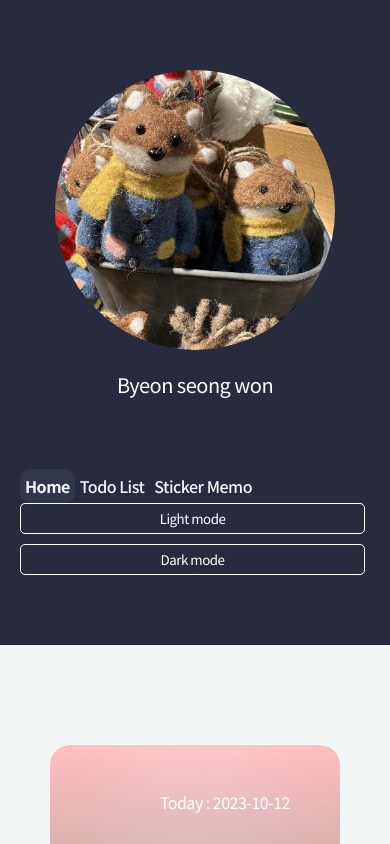
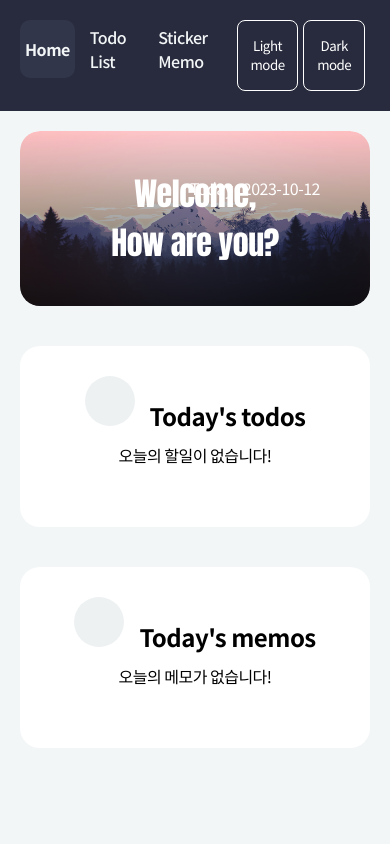
Before and after one commit to byeon-seong-won/git_mypage_study, a React (Create React App) app: page / in a window 390 px wide. Shown: the top 844 px of the page. Built offline with nearby package versions, Linux system fonts and the light colour scheme; a web font is replaced by a local one.

Commit message:
반응형 수정

```diff
--- a/src/App.css
+++ b/src/App.css
@@ -13,8 +13,8 @@
 
 /* 배경 색상 변경 */
 .wrap {background-color: #f3f6f7;width: 100%;margin: 0 auto;display: flex;height: 100%;min-height: 100vh;}
-.button {margin-bottom: 50px;display: flex;row-gap: 10px;justify-content: space-between;width: 100%;flex-direction: column;}
-.button button {flex: 1;border: 1px solid #fff;border-radius: 5px;cursor: pointer;margin-right: 5px;color: #fff;padding: 5px 8px;background-color: transparent;}
+.button {display: flex;row-gap: 10px;justify-content: space-between;width: 80%;flex-direction: column;margin: 0 auto 30px;}
+.button button {flex: 1;border: 1px solid #fff;border-radius: 0.5rem;cursor: pointer;margin-right: 5px;color: #fff;padding: 0.5rem 0.8rem;background-color: transparent;}
 .button button:hover {background-color: #fff;color: #282b3d;}
 
 
@@ -35,11 +35,11 @@
 }
 .menu.light {background-color: #f3f6f7;}
 .menu.light li.none {color: #32364a;}
-.menu.light li.on {color: #f3f6f7;font-weight: bold;background-color: #32364a;}
-.menu.light li {border: 0.12rem solid #32364a;}
-.menu.light li:hover {background-color: #32364a;color: #fff;}
-.menu.light .button button  {border: 0.12rem solid #32364a;color: #32364a;}
-.menu.light .button button:hover {background-color: #32364a;color: #fff;}
+.menu.light li.on {color: #32364a;font-weight: bold;background-color: #dde2e4;}
+/* .menu.light li {border: 0.12rem solid #32364a;} */
+.menu.light li:hover {background-color: #dde2e4;color: #32364a;}
+.menu.light .button button  {color: #32364a;border: 1px solid #d3d8da;}
+.menu.light .button button:hover {background-color: #dde2e4;color: #32364a;}
 
 
 .menu.dark {background: #282b3d;}
@@ -73,16 +73,17 @@
 .menu li>span:nth-child(1) {display: inline-block;width: 30px;}
 
 
-.menu>div>img {width: 80%;border-radius: 50%;margin-top: 50px;}
-.menu>div>p {color: #fff;text-align: center;font-size: 20px;margin-top: 20px;}
+.menu>div>img {width: 80%;border-radius: 50%;margin-top: 50px;max-width: 200px;}
+.menu>div>p {border-bottom: 1px solid #aaa;
+  padding-bottom: 30px;color: #fff;text-align: center;font-size:16px;margin-top: 20px;}
 .menu.light>div>p {color: #333;text-align: center;font-size: 20px;margin-top: 20px;}
-.menu>div>ul {margin-top: 60px;}
+.menu>div>ul {margin-top: 60px;display: flex;flex-direction: column;}
 
 
 
 
 /* 오른쪽 컨텐츠 여백 */
-.contWrap {padding: 100px 50px;flex: 3;}
+.contWrap {padding: 30px;flex: 3;}
 .contWrap.light {background-color: #f3f6f7;}
 .contWrap.dark {background: #282b3d;}
 .contWrap.dark .tabTitle {color: #fff;}
@@ -96,12 +97,34 @@
 .Tabcont h4 {margin: 0;}
 
 
+@media (min-width: 1024px) and (max-width: 1200px) {
+  .button {width: 100%;}
+}
+@media (min-width:360px) and (max-width:1024px) {
+
+  /* .wrap {flex-direction: column;}
+  .menu ul {display: flex;} */
+  .menu li>span:nth-child(1) {display: none;}
+}
+
+@media (min-width:768px) and (max-width:1024px) {
+  .menu {flex-direction: row;}
+  .menu>div {flex: 2.5;}
+  .menu>div.button {flex: 1;flex-direction: row;}
+  .menu>div>img, .menu>div>p {display: none;}
+  .menu>div>ul {margin-top: 0;flex-direction: row;gap: 30px;}
+  .button {margin-bottom: 0;}
+  .menu li {margin-top: 0;}
+}
 
 
-
-@media (min-width:360px) and (max-width:1024px) {
-
-  .wrap {flex-direction: column;}
-  .menu ul {display: flex;}
-  .menu li>span:nth-child(1) {display: none;}
+@media (min-width:320px) and (max-width:767.99px) {
+  .menu {flex-direction: row;}
+  .menu>div {flex: 2.5;}
+  .menu>div.button {flex: 1;flex-direction: row;}
+  .menu>div>img, .menu>div>p {display: none;}
+  .menu>div>ul {margin-top: 0;flex-direction: row;gap: 10px;}
+  .button {margin-bottom: 0;}
+  .menu li {margin-top: 0;}
+  .contWrap {padding: 20px;}
 }
--- a/src/main.css
+++ b/src/main.css
@@ -6,7 +6,7 @@
 .todaywrap>div {display: flex;flex-direction: column;justify-content: space-around;}
 
 /* 메인 - 이미지 컨텐츠 */
-.todaywrap>div>div.imgCont {position: relative;width: 100%;border-radius: 20px 20px 0 0;max-width: 1350px;margin: 0 auto;overflow: hidden;}
+.todaywrap>div>div.imgCont {position: relative;width: 100%;border-radius: 20px;max-width: 1350px;margin: 0 auto;overflow: hidden;}
 .todaywrap>div>div.imgCont:before {
   content: '';
   position: absolute;
@@ -17,9 +17,9 @@
   background: linear-gradient(to bottom, transparent, rgba(0, 0, 0,0.7));
 }
 .todaywrap>div>div.imgCont>span {color: #fff;padding: 5px 10px;border-radius: 5px;position: absolute;top: 40px;right: 40px;}
-.todaywrap>div>div.imgCont>img.indexImg {width: 100%;border-radius: 20px 20px 0 0;max-width: 1350px;margin: 0 auto;height: 500px}
-.todaywrap>div>div.imgCont>div {position: absolute;top: 50%;left: 50%;transform: translate(-50%,-50%);}
-.todaywrap>div>div.imgCont>div>h1 {color: #fff;font-size: 72px;text-align: center;font-family: 'Anton', sans-serif;}
+.todaywrap>div>div.imgCont>img.indexImg {width: 100%;border-radius: 20px;max-width: 1350px;margin: 0 auto;}
+.todaywrap>div>div.imgCont>div {position: absolute;top: 50%;left: 50%;transform: translate(-50%,-50%);width: 100%;}
+.todaywrap>div>div.imgCont>div>h1 {color: #fff;font-size: 5.5rem;text-align: center;font-family: 'Anton', sans-serif;}
 .todaywrap>div>div.imgCont>div>h4 {color: #fff;font-size: 30px;text-align: center;}
 
 
@@ -33,13 +33,45 @@
   width: 100%;
 }
 .todaywrap>div>div.bottomCont>div {margin-top: 40px;text-align: center;flex: 1;background-color: #fff;border-radius: 20px;padding: 20px;}
-.todaywrap>div>div.bottomCont>div img {background-color: #edf1f2;border-radius: 50%;width: 50px;height: 50px;}
-.todaywrap>div>div.bottomCont>div h4 {font-size: 16px;margin-top: 10px;font-weight: bold;}
-.todaywrap>div>div.bottomCont>div:nth-child(1)>ul {width: 50%;margin: 30px auto;}
-.todaywrap>div>div.bottomCont>div:nth-child(1)>ul li {display: flex;color: #8e918e;justify-content: space-around;margin-top: 10px;}
-.todaywrap>div>div.bottomCont>div:nth-child(1)>ul li:first-child {margin-top: 0;}
-.todaywrap>div>div.bottomCont>div:nth-child(1)>ul li>span:nth-child(1) {display: inline-block;width: 20px;margin-right: 10px;}
+
+.xi-vimeo:before {font-size: 30px;line-height: 50px;}
+.todaywrap>div>div.bottomCont>div h4 {font-size: 1.5rem;margin-top: 10px;font-weight: bold;}
+.todaywrap>div>div.bottomCont>div h4 span {margin-right: 15px;display: inline-block;background-color: #edf1f2;border-radius: 50%;width: 50px;height: 50px;line-height: 50px;}
+.todaywrap>div>div.bottomCont>div>ul {margin: 20px auto;text-align: center;padding: 0 50px;display: flex;gap: 10px;flex-wrap: wrap;}
+.todaywrap>div>div.bottomCont>div>ul li {padding: 10px;border: 1px solid #888;border-radius: 10px;min-width: 50px;}
+.todaywrap>div>div.bottomCont>div>ul li span:nth-child(1) {display: inline-block;margin-right: 10px;}
+.todaywrap>div>div.bottomCont>div>div.display {display: block;margin-top: 10px;}
+.todaywrap>div>div.bottomCont>div>div.none {display: none;}
 
 
 /* 메인 - 날씨 컨텐츠 */
 .todaywrap>div>div.weatherCont {width: 100%;border-radius: 20px;max-width: 1350px;margin: 30px auto;background-color: #fff;height: 300px;display: none;}
+
+
+
+
+@media (max-width: 1200px) {
+  .todaywrap>div>div.bottomCont {flex-direction: column;}
+}
+
+@media (min-width: 1024px) and (max-width: 1200px) {
+  .todaywrap>div>div.imgCont>div>h1 {font-size: 4.5rem;}
+
+}
+
+@media (min-width: 768px) and (max-width: 1024px) {
+  .wrap {flex-direction: column;}
+  .todaywrap>div>div.imgCont>div>h1 {font-size: 4rem;}
+}
+
+@media (min-width: 320px) and (max-width: 768px) {
+  .wrap {flex-direction: column;}
+
+}
+
+@media (min-width: 520px) and (max-width: 768px) {
+  .todaywrap>div>div.imgCont>div>h1 {font-size: 4rem;}
+}
+@media (min-width: 320px) and (max-width: 520px) {
+  .todaywrap>div>div.imgCont>div>h1 {font-size: 2rem;}
+}
--- a/src/page/Memo.js
+++ b/src/page/Memo.js
@@ -88,10 +88,9 @@ let Memowrap = styled.div `
     display: inline-block;
     border: none;
     font-size : 30px;
-    border: 0.15rem solid #333;
-    color : #333;
+    color : #444;
     &:hover {
-        background-color : #333;
+        background-color : #444;
         color : #fff;
     }
   }
@@ -100,7 +99,7 @@ let Memowrap = styled.div `
     justify-content: space-between;
   }
   &>ul.memowrapcont {
-    margin-top : 40px;
+    margin-top : 30px;
     display: grid;
     grid-template-columns: repeat(3, 1fr);
     row-gap: 10px;
--- a/src/page/Todolist.js
+++ b/src/page/Todolist.js
@@ -82,7 +82,7 @@ function Todolist () {
                         {
                             todoDonelist.map(function(a,i) {
                                 return (
-                                    <div>
+                                    <div className='list'>
                                         <span className='title'>
                                             - {todoDonelist[i].do}
                                         </span>
--- a/src/page/main.js
+++ b/src/page/main.js
@@ -1,15 +1,42 @@
 import moment from 'moment';
-import { useSelector, useDispatch} from 'react-redux'
+import { useSelector } from 'react-redux'
 import 'moment/locale/ko';
+import { useEffect, useState } from 'react';
 const nowDate = moment().format('MM-DD');
 const today = moment().format('YYYY-MM-DD')
 
 
 
 const Main = () => {
+  let todolist = useSelector((state) => {return state.todo.lists})
+  let memolist = useSelector((state) => {return state.memo.memos})
 
-  let todolist = useSelector((state) => {return state.todo.lists})
+  let todaymemo = memolist.filter((x) => x.date == nowDate)
   let todaytodo = todolist.filter((x) => x.date == nowDate)
+
+  const [todisplay, settoDisplay] = useState(true)
+  const [medisplay, setmeDisplay] = useState(true)
+
+  useEffect(() => {
+    if(todaytodo.length !==0 ) {
+      settoDisplay(false)
+    } else {
+      settoDisplay(true)
+    }
+  }, [todaytodo]);
+
+  useEffect(() => {
+    if(todaymemo.length !==0 ) {
+      setmeDisplay(false)
+    } else {
+      setmeDisplay(true)
+    }
+  }, [todaymemo]);
+
+
+
+
+
 
   return (
     <div className="todaywrap">
@@ -21,16 +48,22 @@ const Main = () => {
               <h1>Welcome, <br></br>How are you?</h1>
             </div>
           </div>
-          {/* <div className='bottomCont'>
+          <div className='bottomCont'>
             <div>
-              <img src={process.env.PUBLIC_URL + '/todo.png'} alt="copy url" className='todoImg'/>
-              <h4>Today's List</h4>
+              <h4>
+                <span className='xi-calendar-list'></span>
+                Today's todos
+              </h4>
+              <div className={todisplay == true ? 'display' : 'none'}>
+                  {/* <img src={process.env.PUBLIC_URL + 'notfound.png'} /> */}
+                  <p>오늘의 할일이 없습니다!</p>
+              </div>
               <ul>
                 {
                   todaytodo.map(function(a,i) {
                     return (
                       <li>
-                        <span className='xi-check'></span>
+
                         <span>{todaytodo[i].do}</span>
                       </li>
                     )
@@ -39,10 +72,28 @@ const Main = () => {
               </ul>
             </div>
             <div>
-              <img src={process.env.PUBLIC_URL + '/memo.png'} alt="copy url" className='memoImg'/>
-              <h4>Today's Memo</h4>
+              <h4>
+                <span className='xi-library-books-o'></span>
+                Today's memos
+              </h4>
+              <div className={medisplay == true ? 'display' : 'none'}>
+                  {/* <img src={process.env.PUBLIC_URL + 'notfound.png'} /> */}
+                  <p>오늘의 메모가 없습니다!</p>
+              </div>
+              <ul>
+                {
+                  todaymemo.map(function(a,i) {
+                    return (
+                      <li>
+
+                        <span>{todaymemo[i].cont}</span>
+                      </li>
+                    )
+                  })
+                }
+              </ul>
             </div>
-          </div> */}
+          </div>
           <div className='weatherCont'>
 
           </div>
```
Also changed, not shown: src/todolist.css (+10 -6 lines).
